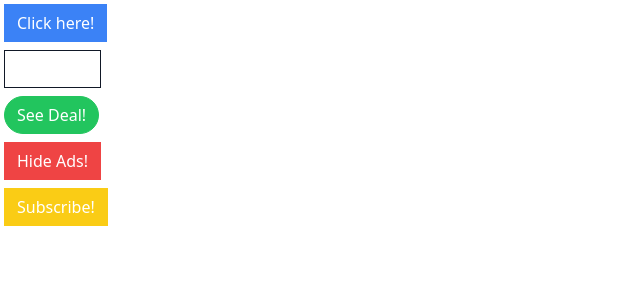
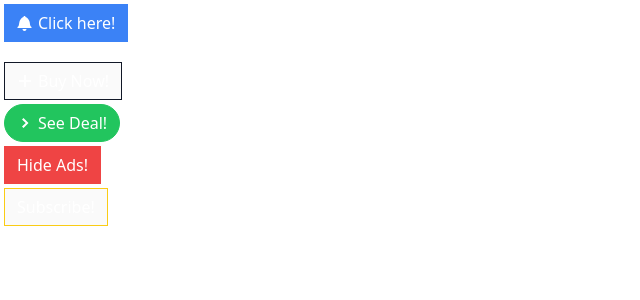
Before and after one commit to alinkarevutska/elements, a React (Create React App) app: page / in a window 1280 px wide. Shown: the top 300 px of the page, without its empty margins (0-640 px from the left). Built offline with nearby package versions, Linux system fonts and the light colour scheme.

Commit message:
added events to custom components

```diff
--- a/package.json
+++ b/package.json
@@ -10,6 +10,7 @@
     "prop-types": "^15.8.1",
     "react": "^18.2.0",
     "react-dom": "^18.2.0",
+    "react-icons": "^4.8.0",
     "react-scripts": "5.0.1",
     "web-vitals": "^2.1.4"
   },
--- a/src/App.js
+++ b/src/App.js
@@ -1,15 +1,32 @@
 import Button from "./Button";
+import { GoBell, GoPlus, GoChevronRight} from "react-icons/go";
+
 function App() {
+  const handleClick = () => {
+    console.log('click!')
+  }
+  const onMouseEnter = () => {
+    console.log('mouse enter!')
+  }
   return (
   <div className="App">
     <div>
-    <Button primary>Click here!</Button>
+    <Button primary onClick={handleClick} className="mb-5">
+      <GoBell/>
+      Click here!
+    </Button>
     </div>
     <div>
-    <Button secondary outline>Buy Now!</Button>
+    <Button secondary outline onMouseEnter={onMouseEnter}>
+      <GoPlus/>
+      Buy Now!
+    </Button>
     </div>
     <div>
-    <Button success rounded>See Deal!</Button>
+    <Button success rounded onMouseLeave={handleClick}>
+      <GoChevronRight/>
+      See Deal!
+    </Button>
     </div>
     <div>
     <Button danger>Hide Ads!</Button>
--- a/src/Button.js
+++ b/src/Button.js
@@ -9,19 +9,20 @@
     danger,
     outline,
     rounded,
+    ...rest
 }) => {
-    const classes = className('px-3 py-1.5 border m-1', {
-        'border-blue-500 bg-blue-500 text-white': primary,
+    const classes = className(rest.className, 'flex items-center px-3 py-1.5 border m-1', { //default classes
+        'border-blue-500 bg-blue-500 text-white': primary, //additional classes (truthy or falthy)
         'border-gray-900 bg-gray-900 text-white': secondary,
         'border-green-500 bg-green-500 text-white': success,
         'border-yellow-400 bg-yellow-400 text-white': warning,
         'border-red-500 bg-red-500 text-white': danger,
         'rounded-full': rounded,
-        'bg-white outline-inherit text-gray-900': outline,
+        'bg-zinc-50 outline-inherit text-gray-800': outline,
     });
 
     return (
-        <button className={classes}>{children}</button>
+        <button {...rest} className={classes}>{children}</button>
     );
 };
 
--- a/src/index.css
+++ b/src/index.css
@@ -1,3 +1,7 @@
 @tailwind base;
 @tailwind components;
 @tailwind utilities;
+
+button > svg {
+    margin-right: 5px;
+}
```
Also changed, not shown: 1 other file (tests, documents, lock files or other folders).
